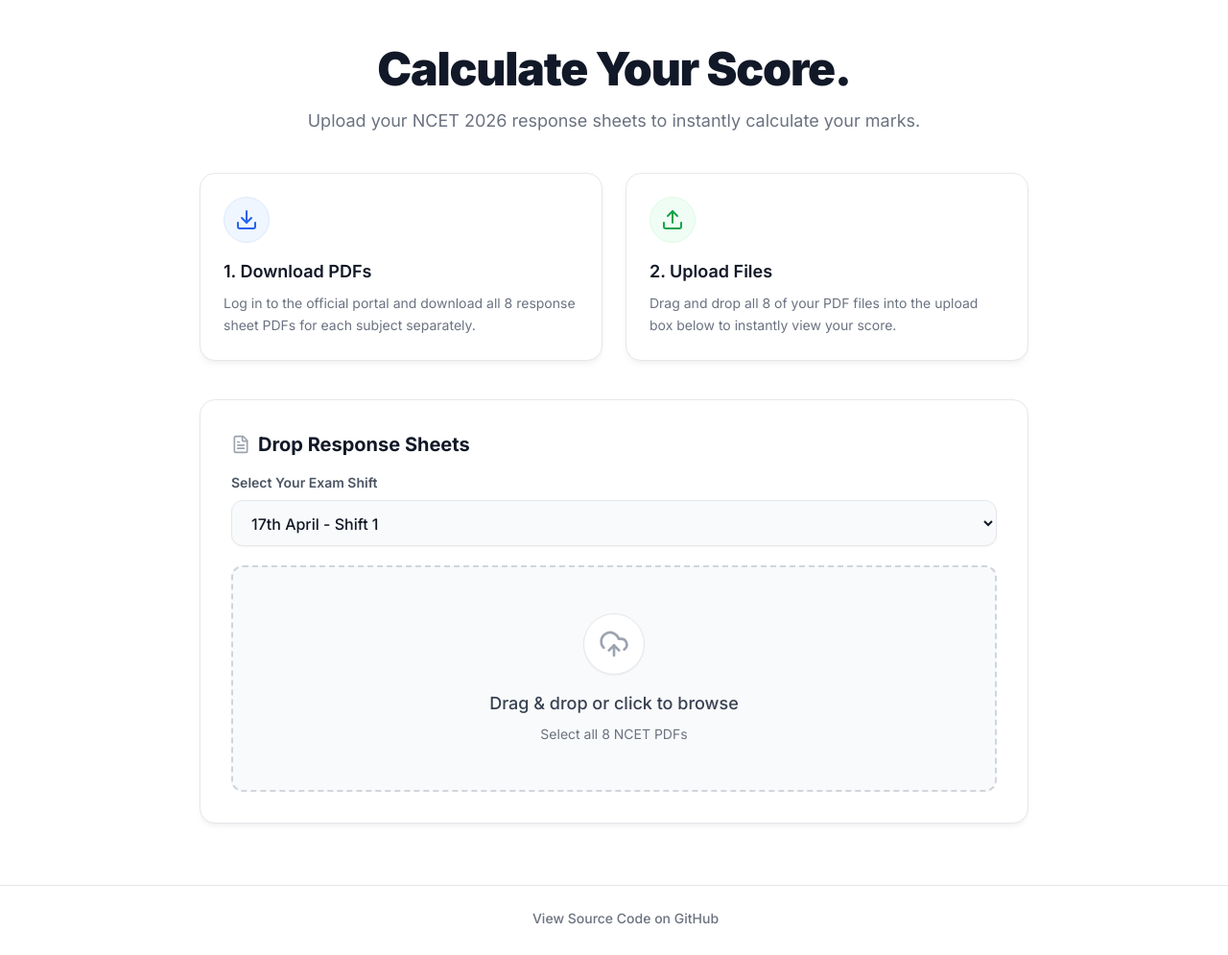
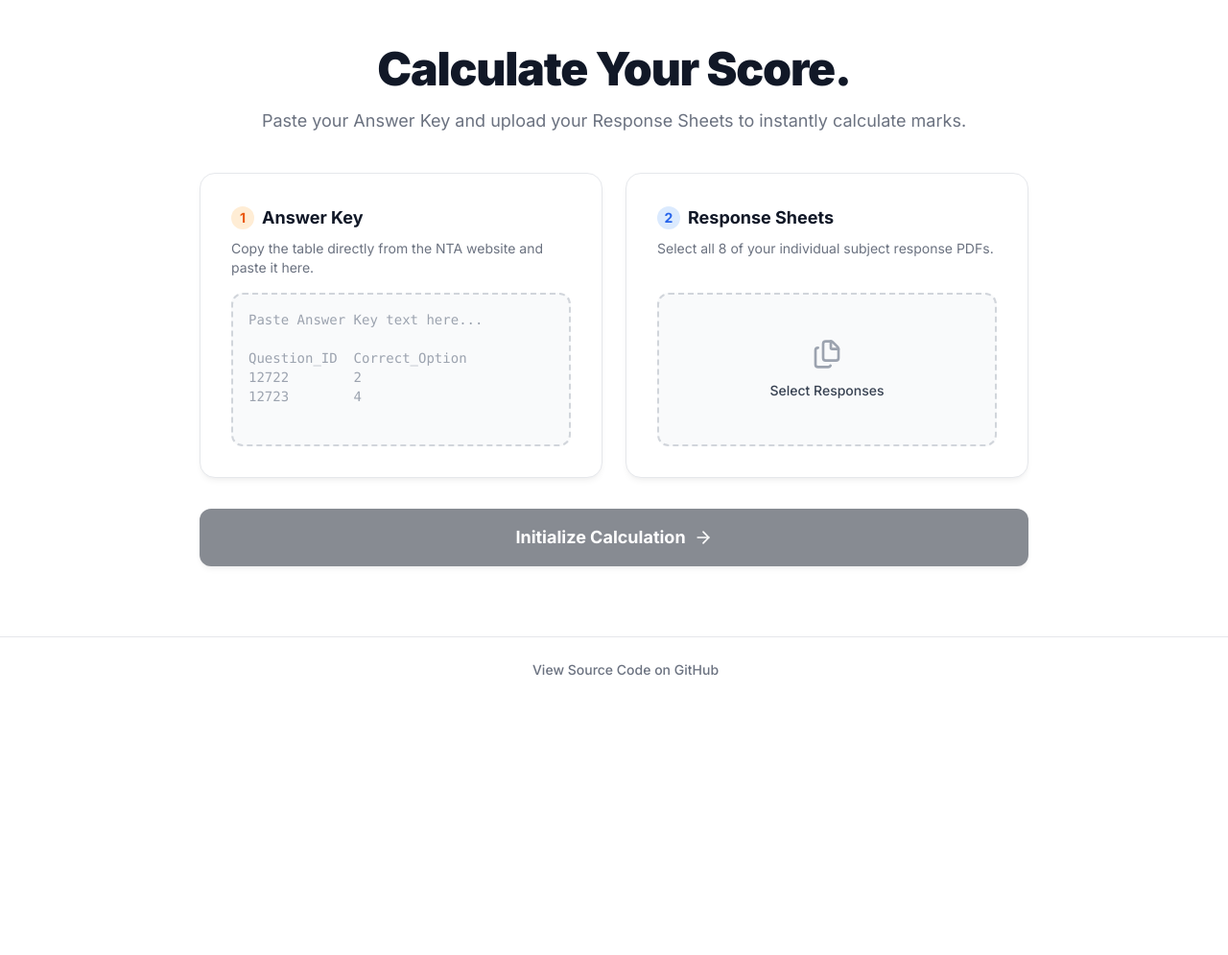
Before and after one commit to Aaruxhhh/NCET-2026-Calculator, a Flask app: page / in a window 1280 px wide. Shown: the part 64-1059 px from the top of the page at 96% size. After the commit the page ends 768 px from the top, so only its background shows below. Run offline with Flask 3, Linux system fonts and the light colour scheme; some libraries are stand-ins or nearby versions.

Commit message:
Update index.html

```diff
--- a/NCET CALCULATOR/templates/index.html
+++ b/NCET CALCULATOR/templates/index.html
@@ -17,7 +17,6 @@
       overflow-x: hidden;
     }
 
-    /* --- Clean UI Utilities --- */
     .card {
       background: #ffffff;
       border: 1px solid #e5e7eb;
@@ -31,7 +30,6 @@
       border-bottom: 1px solid #f3f4f6;
     }
 
-    /* --- Custom Scrollbar --- */
     ::-webkit-scrollbar {
       width: 8px;
       height: 8px;
@@ -50,7 +48,6 @@
       background: #9ca3af;
     }
 
-    /* --- Animations --- */
     .fade-in-up {
       animation: fadeInUp 0.6s cubic-bezier(0.16, 1, 0.3, 1) forwards;
       opacity: 0;
@@ -95,81 +92,65 @@
     <div id="landing-view" class="fade-in-up">
       <div class="text-center mb-10">
         <h1 class="text-4xl sm:text-5xl font-black text-gray-900 mb-4 tracking-tight">Calculate Your Score.</h1>
-        <p class="text-gray-500 text-lg">Upload your NCET 2026 response sheets to instantly calculate your marks.</p>
+        <p class="text-gray-500 text-lg">Paste your Answer Key and upload your Response Sheets to instantly calculate
+          marks.</p>
       </div>
 
-      <div class="grid sm:grid-cols-2 gap-6 mb-10">
+      <div class="grid md:grid-cols-2 gap-6 mb-8">
+
         <div
-          class="card p-6 rounded-2xl flex flex-col hover:border-blue-200 hover:shadow-md transition-all duration-300 transform hover:-translate-y-1">
+          class="card rounded-2xl p-8 relative overflow-hidden flex flex-col h-full hover:border-orange-200 hover:shadow-md transition-all duration-300">
+          <h3 class="text-lg font-bold text-gray-900 mb-2 flex items-center gap-2">
+            <span
+              class="w-6 h-6 rounded-full bg-orange-100 text-orange-600 flex items-center justify-center text-sm">1</span>
+            Answer Key
+          </h3>
+          <p class="text-sm text-gray-500 mb-4 flex-1">Copy the table directly from the NTA website and paste it here.
+          </p>
+
+          <textarea id="key-input"
+            placeholder="Paste Answer Key text here...&#10;&#10;Question_ID  Correct_Option&#10;12722        2&#10;12723        4"
+            class="w-full h-40 bg-gray-50 border-2 border-dashed border-gray-300 rounded-xl p-4 text-sm text-gray-700 font-mono focus:outline-none focus:border-orange-400 focus:bg-orange-50 transition-colors resize-none custom-scrollbar"></textarea>
+        </div>
+
         <div
-            class="w-12 h-12 rounded-full bg-blue-50 border border-blue-100 flex items-center justify-center mb-4 text-blue-600">
-            <i data-lucide="download" class="w-6 h-6"></i>
+          class="card rounded-2xl p-8 relative overflow-hidden flex flex-col h-full hover:border-blue-200 hover:shadow-md transition-all duration-300">
+          <h3 class="text-lg font-bold text-gray-900 mb-2 flex items-center gap-2">
+            <span
+              class="w-6 h-6 rounded-full bg-blue-100 text-blue-600 flex items-center justify-center text-sm">2</span>
+            Response Sheets
+          </h3>
+          <p class="text-sm text-gray-500 mb-4 flex-1">Select all 8 of your individual subject response PDFs.</p>
+
+          <div id="pdf-dropzone"
+            class="border-2 border-dashed border-gray-300 rounded-xl p-8 text-center hover:border-blue-500 hover:bg-blue-50 transition-all duration-300 cursor-pointer relative bg-gray-50 flex-1 flex flex-col items-center justify-center min-h-[160px]">
+            <input type="file" id="pdf-input" multiple accept=".pdf"
+              class="absolute inset-0 w-full h-full opacity-0 cursor-pointer z-10">
+            <i data-lucide="files" class="w-8 h-8 mb-3 text-gray-400"></i>
+            <p class="text-sm font-medium text-gray-700">Select Responses</p>
+            <div id="pdf-status"
+              class="mt-3 inline-flex items-center gap-1.5 px-3 py-1 rounded-full bg-blue-100 border border-blue-200 text-blue-700 text-xs font-semibold hidden">
+              <i data-lucide="check-circle-2" class="w-3.5 h-3.5"></i> <span id="pdf-count">0</span> files loaded
             </div>
-          <h3 class="font-semibold text-gray-900 text-lg mb-2">1. Download PDFs</h3>
-          <p class="text-sm text-gray-500 leading-relaxed">Log in to the official portal and download all 8 response
-            sheet PDFs for each subject separately.</p>
-        </div>
-        <div
-          class="card p-6 rounded-2xl flex flex-col hover:border-blue-200 hover:shadow-md transition-all duration-300 transform hover:-translate-y-1">
-          <div
-            class="w-12 h-12 rounded-full bg-green-50 border border-green-100 flex items-center justify-center mb-4 text-green-600">
-            <i data-lucide="upload" class="w-6 h-6"></i>
-          </div>
-          <h3 class="font-semibold text-gray-900 text-lg mb-2">2. Upload Files</h3>
-          <p class="text-sm text-gray-500 leading-relaxed">Drag and drop all 8 of your PDF files into the upload box
-            below to instantly view your score.</p>
           </div>
         </div>
 
-      <div class="card rounded-2xl p-8 relative overflow-hidden group">
-        <h3 class="text-xl font-bold text-gray-900 mb-4 flex items-center gap-2">
-          <i data-lucide="file-text" class="w-5 h-5 text-gray-400"></i> Drop Response Sheets
-        </h3>
-
-        <div class="mb-5">
-          <label class="block text-sm font-semibold text-gray-600 mb-2">Select Your Exam Shift</label>
-          <select id="shift-select"
-            class="w-full bg-gray-50 border border-gray-200 rounded-xl px-4 py-3 text-gray-900 font-medium focus:outline-none focus:ring-2 focus:ring-blue-500 focus:border-blue-500 transition-all shadow-sm cursor-pointer hover:border-blue-300">
-            <option value="17s1">17th April - Shift 1</option>
-            <option value="17s2">17th April - Shift 2</option>
-            <option value="18s1">18th April - Shift 1</option>
-          </select>
-        </div>
-
-        <div id="dropzone"
-          class="border-2 border-dashed border-gray-300 rounded-xl p-12 text-center hover:border-blue-500 hover:bg-blue-50 transition-all duration-300 cursor-pointer relative bg-gray-50">
-          <input type="file" id="file-input" multiple accept=".pdf"
-            class="absolute inset-0 w-full h-full opacity-0 cursor-pointer z-10">
-
-          <div
-            class="w-16 h-16 mx-auto mb-4 rounded-full bg-white flex items-center justify-center border border-gray-200 shadow-sm group-hover:scale-110 group-hover:text-blue-600 transition-all duration-300">
-            <i data-lucide="cloud-upload" class="w-8 h-8 text-gray-400 group-hover:text-blue-500 transition-colors"></i>
-          </div>
-
-          <p class="text-lg font-medium text-gray-700">Drag & drop or click to browse</p>
-          <p class="text-sm text-gray-500 mt-2">Select all 8 NCET PDFs</p>
-
-          <div id="file-status"
-            class="mt-4 inline-flex items-center gap-2 px-4 py-2 rounded-full bg-green-100 border border-green-200 text-green-700 text-sm font-semibold hidden">
-            <i data-lucide="check-circle-2" class="w-4 h-4"></i> <span id="file-count">0</span> files queued
-          </div>
       </div>
 
       <button id="calculate-btn"
-          class="mt-6 w-full bg-gray-900 text-white hover:bg-gray-800 font-bold py-4 rounded-xl transition-all duration-300 hidden flex justify-center items-center gap-2 shadow-md hover:shadow-lg transform hover:-translate-y-0.5 text-lg">
+        class="w-full bg-gray-900 text-white hover:bg-gray-800 font-bold py-4 rounded-xl transition-all duration-300 opacity-50 cursor-not-allowed flex justify-center items-center gap-2 shadow-md text-lg"
+        disabled>
         Initialize Calculation <i data-lucide="arrow-right" class="w-5 h-5"></i>
       </button>
 
       <div id="loading"
         class="hidden mt-6 flex justify-center items-center gap-3 text-sm font-medium text-gray-600 bg-gray-50 py-4 rounded-xl border border-gray-200">
         <i data-lucide="loader-2" class="w-5 h-5 animate-spin text-blue-600"></i>
-          <span class="animate-pulse">Parsing responses...</span>
-        </div>
+        <span class="animate-pulse">Parsing matrices... this may take a moment.</span>
       </div>
     </div>
 
     <div id="results-view" class="hidden flex-col gap-6">
-
       <div class="card rounded-3xl p-10 text-center relative overflow-hidden fade-in-up" style="animation-delay: 0.1s;">
         <h2 class="text-gray-500 font-semibold mb-4 uppercase tracking-[0.2em] text-sm">Final Computed Score</h2>
         <div id="final-score" class="text-8xl sm:text-9xl font-black text-gray-900 mb-8 tracking-tighter">0</div>
@@ -210,10 +191,6 @@
           class="p-6 border-b border-gray-200 bg-gray-50 flex flex-col sm:flex-row justify-between items-center gap-4">
           <h2 class="text-xl font-bold text-gray-900 flex items-center gap-2"><i data-lucide="list"
               class="w-5 h-5 text-gray-500"></i> Response Matrix</h2>
-          <span
-            class="text-xs text-gray-600 bg-white px-4 py-2 rounded-full font-medium border border-gray-200 flex items-center gap-2 shadow-sm">
-            <i data-lucide="edit-3" class="w-3.5 h-3.5"></i> Edit 'Given Ans' to dynamically recalculate
-          </span>
         </div>
         <div class="overflow-x-auto max-h-[600px] custom-scrollbar">
           <table class="w-full text-left border-collapse text-sm whitespace-nowrap" id="results-table">
@@ -251,34 +228,53 @@
   <script>
     lucide.createIcons();
 
-    const fileInput = document.getElementById('file-input');
-    const shiftSelect = document.getElementById('shift-select');
+    const keyInput = document.getElementById('key-input');
+    const pdfInput = document.getElementById('pdf-input');
     const calculateBtn = document.getElementById('calculate-btn');
-    const dropzone = document.getElementById('dropzone');
-    const fileStatus = document.getElementById('file-status');
-    const fileCountSpan = document.getElementById('file-count');
 
-    fileInput.addEventListener('change', () => {
-      if (fileInput.files.length > 0) {
-        fileCountSpan.textContent = fileInput.files.length;
-        fileStatus.classList.remove('hidden');
-        dropzone.classList.add('border-blue-300', 'bg-blue-50');
-        dropzone.classList.remove('bg-gray-50');
-        calculateBtn.classList.remove('hidden');
-        calculateBtn.classList.add('animate-[fadeInUp_0.3s_ease-out_forwards]');
+    const pdfDropzone = document.getElementById('pdf-dropzone');
+    const pdfStatus = document.getElementById('pdf-status');
+    const pdfCount = document.getElementById('pdf-count');
+
+    // Enable button only when BOTH text is pasted and PDFs are selected
+    function checkInputs() {
+      if (keyInput.value.trim().length > 10 && pdfInput.files.length > 0) {
+        calculateBtn.disabled = false;
+        calculateBtn.classList.remove('opacity-50', 'cursor-not-allowed');
+        calculateBtn.classList.add('hover:-translate-y-0.5');
+      } else {
+        calculateBtn.disabled = true;
+        calculateBtn.classList.add('opacity-50', 'cursor-not-allowed');
+        calculateBtn.classList.remove('hover:-translate-y-0.5');
       }
+    }
+
+    keyInput.addEventListener('input', checkInputs);
+
+    pdfInput.addEventListener('change', () => {
+      if (pdfInput.files.length > 0) {
+        pdfCount.textContent = pdfInput.files.length;
+        pdfStatus.classList.remove('hidden');
+        pdfDropzone.classList.add('border-blue-400', 'bg-blue-50');
+        pdfDropzone.classList.remove('bg-gray-50');
+      } else {
+        pdfStatus.classList.add('hidden');
+        pdfDropzone.classList.remove('border-blue-400', 'bg-blue-50');
+        pdfDropzone.classList.add('bg-gray-50');
+      }
+      checkInputs();
     });
 
     calculateBtn.addEventListener('click', async () => {
-      if (fileInput.files.length === 0) return;
+      if (keyInput.value.trim().length === 0 || pdfInput.files.length === 0) return;
 
       calculateBtn.classList.add('hidden');
       document.getElementById('loading').classList.remove('hidden');
 
       const formData = new FormData();
-      formData.append('shift', shiftSelect.value); // Appending the selected shift
+      formData.append('answer_key_text', keyInput.value);
 
-      for (const file of fileInput.files) {
+      for (const file of pdfInput.files) {
         formData.append('files[]', file);
       }
 
@@ -292,13 +288,12 @@
 
         document.getElementById('loading').classList.add('hidden');
         document.getElementById('landing-view').classList.add('hidden');
-
         document.getElementById('results-view').classList.remove('hidden');
         document.getElementById('results-view').classList.add('flex');
         window.scrollTo({ top: 0, behavior: 'smooth' });
 
       } catch (error) {
-        alert("Error processing PDFs: " + error.message);
+        alert("Error: " + error.message);
         document.getElementById('loading').classList.add('hidden');
         calculateBtn.classList.remove('hidden');
       }
@@ -335,15 +330,7 @@
             <td class="py-4 px-6 font-mono text-gray-500 group-hover:text-gray-900 transition-colors">Q. ${q.question_id}</td>
             <td class="py-4 px-6 text-center text-gray-600 font-medium attempted-cell">${isAttempted}</td>
             <td class="py-4 px-6 text-center font-bold text-gray-900">${q.official_answer}</td>
-            <td class="py-4 px-6 text-center">
-                <select class="candidate-answer bg-white border border-gray-300 rounded-lg px-3 py-1.5 text-center w-24 appearance-none cursor-pointer text-sm focus:outline-none focus:ring-2 focus:ring-blue-500 focus:border-blue-500 transition-all text-gray-900" onchange="recalculateScore()">
-                    <option value="1" ${q.candidate_answer === '1' ? 'selected' : ''}>1</option>
-                    <option value="2" ${q.candidate_answer === '2' ? 'selected' : ''}>2</option>
-                    <option value="3" ${q.candidate_answer === '3' ? 'selected' : ''}>3</option>
-                    <option value="4" ${q.candidate_answer === '4' ? 'selected' : ''}>4</option>
-                    <option value="Not Attempted" ${q.candidate_answer === 'Not Attempted' ? 'selected' : ''}>--</option>
-                </select>
-            </td>
+            <td class="py-4 px-6 text-center font-medium ${q.candidate_answer === 'Not Attempted' ? 'text-gray-400' : 'text-gray-900'}">${q.candidate_answer}</td>
             <td class="py-4 px-6 status-cell">${statusHtml}</td>
         `;
         tbody.appendChild(tr);
@@ -371,10 +358,7 @@
 
       let droppedCount = 0;
       if (questionsArray) {
-        droppedCount = questionsArray.filter(q => q.official_answer === 'Dropped').length;
-      } else {
-        const rows = document.querySelectorAll('#results-table tbody tr');
-        rows.forEach(r => { if (r.dataset.official === 'Dropped') droppedCount++; });
+        droppedCount = questionsArray.filter(q => q.official_answer.toLowerCase() === 'dropped').length;
       }
       document.getElementById('stat-dropped').textContent = droppedCount;
       document.getElementById('stat-unattempted').textContent = unattempted;
@@ -395,44 +379,6 @@
       };
       window.requestAnimationFrame(step);
     }
-
-    window.recalculateScore = function () {
-      let newScore = 0, newCorrect = 0, newIncorrect = 0, newUnattempted = 0;
-
-      document.querySelectorAll('#results-table tbody tr').forEach(row => {
-        const official = row.dataset.official;
-        const candidate = row.querySelector('.candidate-answer').value;
-        const statusCell = row.querySelector('.status-cell');
-        const attemptedCell = row.querySelector('.attempted-cell');
-
-        let statusText = "";
-
-        if (official === 'Dropped') {
-          newScore += 4;
-          statusText = "Dropped";
-          attemptedCell.textContent = "-";
-        } else if (candidate === 'Not Attempted') {
-          newUnattempted += 1;
-          statusText = "Unanswered";
-          attemptedCell.textContent = "No";
-        } else if (official.includes(candidate)) { // Use .includes to support multi-option answers like "1,3"
-          newScore += 4;
-          newCorrect += 1;
-          statusText = "Correct";
-          attemptedCell.textContent = "Yes";
-        } else {
-          newScore -= 1;
-          newIncorrect += 1;
-          statusText = "Incorrect";
-          attemptedCell.textContent = "Yes";
-        }
-
-        statusCell.innerHTML = getStatusBadgeHtml(statusText);
-      });
-
-      updateScoreboard(newScore, newCorrect, newIncorrect, newUnattempted);
-      lucide.createIcons();
-    };
   </script>
 </body>
 
```
Lines whose indentation alone changed are shown as unchanged.
